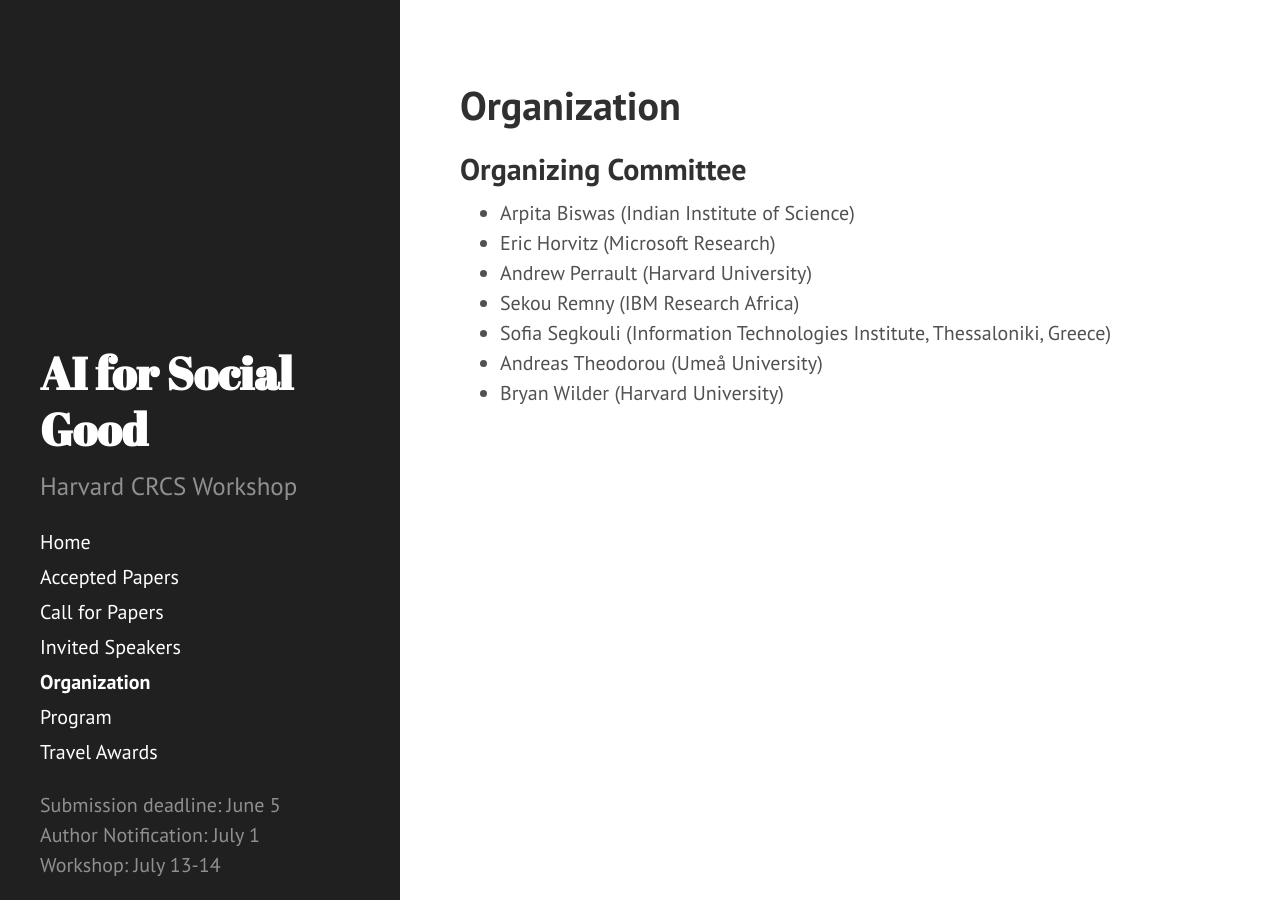
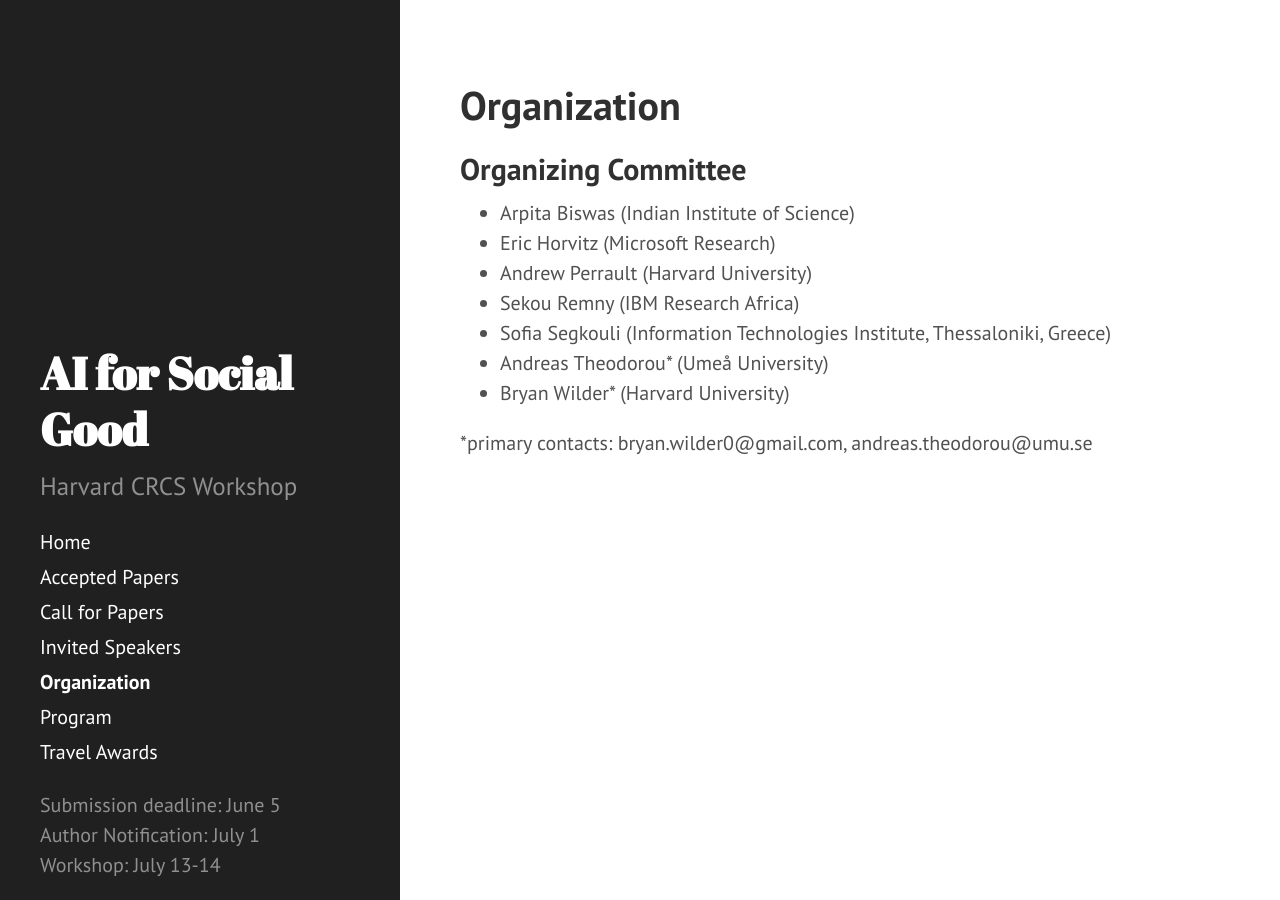
Before and after one commit to slremy/aiforpublichealth.github.io, a Jekyll site: the page built from organizers.md, in a window 1280 px wide. Built offline with Jekyll 4.4.1, drawn with Linux system fonts in a browser that asks for light colours.

Commit message:
Update organizers.md

```diff
--- a/organizers.md
+++ b/organizers.md
@@ -10,9 +10,10 @@ title: Organization
 * Andrew Perrault (Harvard University)
 * Sekou Remny (IBM Research Africa)
 * Sofia Segkouli (Information Technologies Institute, Thessaloniki, Greece)
-* Andreas Theodorou (Umeå University)
-* Bryan Wilder (Harvard University)
+* Andreas Theodorou* (Umeå University)
+* Bryan Wilder* (Harvard University)
 
+\*primary contacts: bryan.wilder0@gmail.com, andreas.theodorou@umu.se
 
 
 
```
